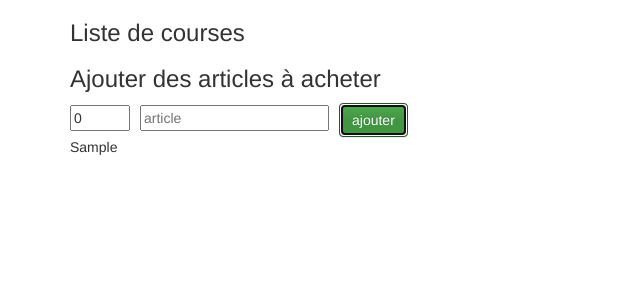
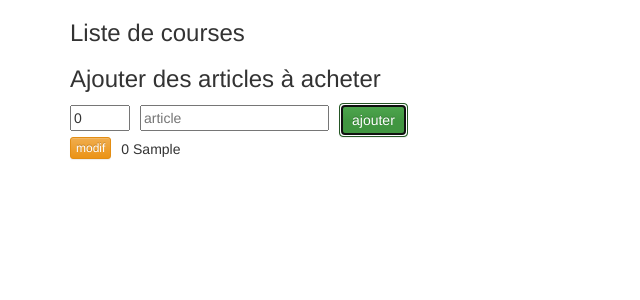
Before and after one commit to limozaza/myshoppinglist, a React (Create React App) app: page / in a window 1280 px wide. Both pictures are taken after typing "Sample" into the empty fields and a click on the button "ajouter". Shown: the top 300 px of the page, without its empty margins (0-640 px from the left). Built offline with nearby package versions, Linux system fonts and the light colour scheme.

Commit message:
Edit Article

```diff
--- a/src/components/App.js
+++ b/src/components/App.js
@@ -15,7 +15,7 @@ class App extends React.Component{
       <div>
         <h3>Liste de courses</h3>
         <Form formTitle="Ajouter des articles à acheter" addArticle={this.props.addArticle}/>
-        <ItemList articles={this.props.articles}/>
+        <ItemList articles={this.props.articles} editArticle={this.props.editArticle}/>
       </div>
         );
   }
@@ -23,6 +23,13 @@ class App extends React.Component{
 const addArticleActionCreator = (article) => {
   return {
     type: 'ADD_ARTICLE',
+    payload: article
+  }
+}
+
+const editArticleActionCreator = (article) => {
+  return {
+    type: 'EDIT_ARTICLE',
     payload: article
   }
 }
@@ -38,7 +45,12 @@ const mapDispatchToProps = (dispatch) => {
     addArticle: (article) => {
       dispatch(
         addArticleActionCreator(article)
-      )
+      );
+    },
+    editArticle: (article) => {
+      dispatch(
+        editArticleActionCreator(article)
+      );
     }
   }
 };
--- /dev/null
+++ b/src/components/Article.js
@@ -0,0 +1,52 @@
+import React from 'react';
+import '../style.css';
+
+class Article extends React.Component{
+
+  state ={
+    isEditMode: false
+  }
+
+  toggleEditMode=()=>{
+    this.setState({
+      isEditMode: !this.state.isEditMode
+    })
+  };
+  handleQuantityEdit = (event, article) => {
+
+    console.log(event.target.value);
+    article.quantity = event.target.value;
+    this.props.editArticle(article);
+  };
+  handleNameEdit = (event, article) => {
+    article.name = event.target.value;
+    this.props.editArticle(article);
+  };
+
+
+  render(){
+    return (
+      <div>
+        <button className="btn btn-warning btn-xs edit" onClick={() => this.toggleEditMode()}>modif</button>
+
+        {
+          this.state.isEditMode ?
+          <span>
+            <input type="number" value={this.props.data.quantity}
+              onChange={
+                (event) => this.handleQuantityEdit(event, this.props.data)
+              }
+            />
+            <input type="text" value={this.props.data.name}
+              onChange={
+                (event) => this.handleNameEdit(event, this.props.data)
+              }
+              />
+          </span> :
+          <span>{this.props.data.quantity} {this.props.data.name}</span>
+        }
+      </div>
+    );
+  }
+}
+export default Article;
--- a/src/components/ItemList.js
+++ b/src/components/ItemList.js
@@ -1,44 +1,14 @@
 import React from 'react';
+import Article from './Article';
 
 const ItemList = (props) => {
   return (
     <div>
       {
-        props.articles.map(article => <div key={article.id}>{article.name}</div>)
+        props.articles.map(article => <Article data={article} key={article.id} editArticle={props.editArticle}/>)
       }
     </div>
   );
 };
 
 export default ItemList;
-
-
-/*
-{
-  type: 'ADD_ARTICLE',
-  playload : {
-  id: 1,
-  quantity: 2,
-  name: 'coca'
-  }
-}
-{
-  type: 'ADD_ARTICLE',
-  playload : article
-}
-{
-  type: 'EDIT_ARTICLE',
-  playload : article
-}
-
-
-let state ={
-  articles: []
-}
-
-let addArticleReducer = (state, action) =>{
-  return newState;
-}
-
-
-*/
--- a/src/index.js
+++ b/src/index.js
@@ -19,6 +19,17 @@ const articlesReducer = (state=[], action) => {
       const newState = [...state, action.payload];
       return newState;
       //break;
+    case "EDIT_ARTICLE":
+      console.log('EDIT_ARTICLE');
+      console.log('action : ',action);
+
+      const articleId = action.payload.id;
+      return state.map(article => {
+        if(article !== articleId){
+          return article;
+        }
+        return action.payload;
+      })
     default:
       return state;
 
```
